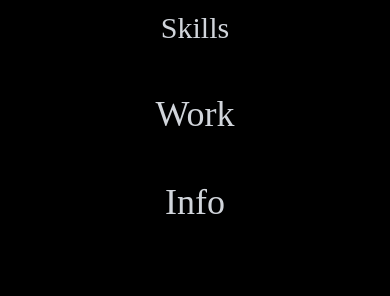
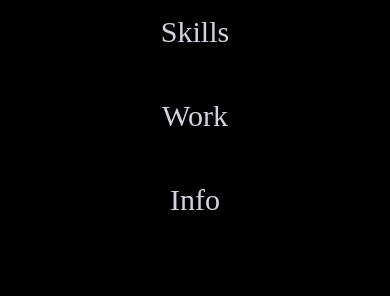
Before and after one commit to mejamine/portfolio, a React (Create React App) app: page / in a window 390 px wide. Both pictures are taken after a click on the element 366 px from the left and 40 px from the top of the page. Shown: the part 474-770 px from the top of the page. Built offline with nearby package versions, Linux system fonts and the light colour scheme.

Commit message:
Update Navbar.jsx

```diff
--- a/src/components/Navbar.jsx
+++ b/src/components/Navbar.jsx
@@ -99,13 +99,13 @@ const Navbar = () => {
             Skills
           </Link>
         </li>
-        <li className='py-6 text-4xl hover:text-violet-600'>
+        <li className='py-6 text-3xl hover:text-violet-600'>
           {' '}
           <Link onClick={handleClick} to='work' smooth={true} duration={500}>
             Work
           </Link>
         </li>
-        <li className='py-6 text-4xl hover:text-violet-600'>
+        <li className='py-6 text-3xl hover:text-violet-600'>
           {' '}
           <Link onClick={handleClick} to='contact' smooth={true} duration={500}>
             Info
```
